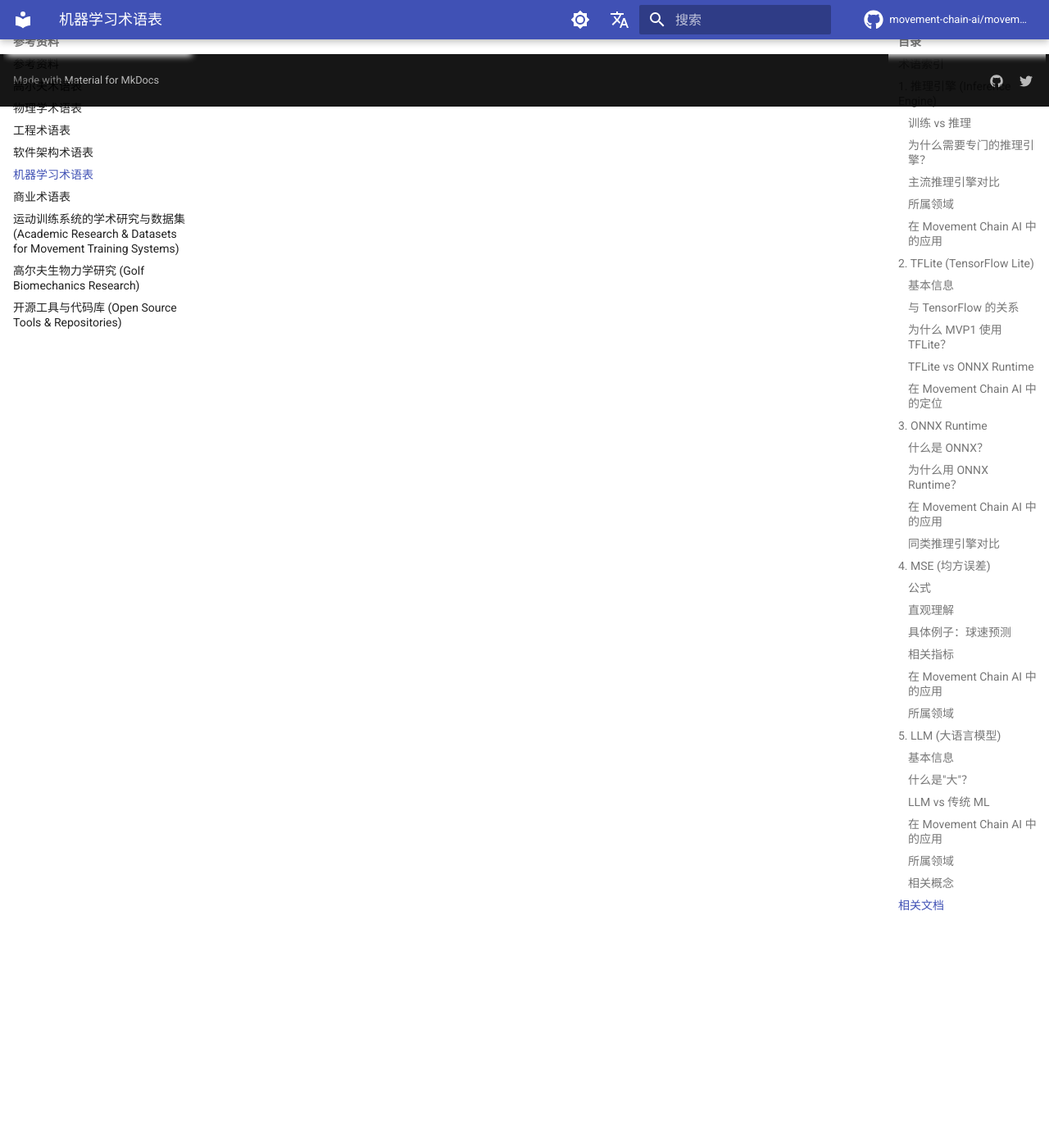
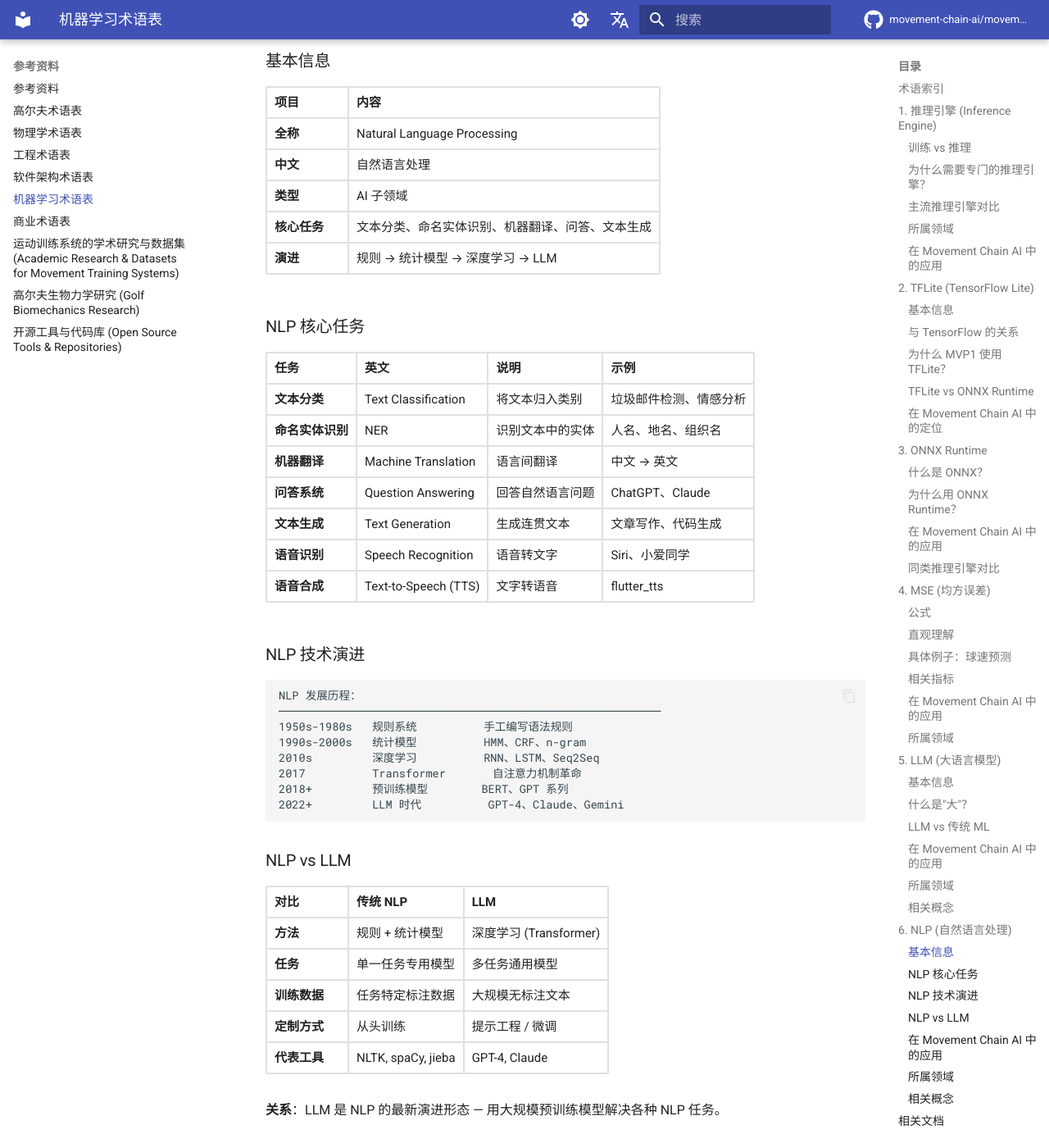
Before and after one commit to movement-chain-ai/movement-chain-docs, an MkDocs documentation site: the page built from docs/zh/reference/ml-glossary.md, in a window 1280 px wide and 1400 px high, scrolled down 11457 px. Shown: the whole window at 82% size. Built offline with MkDocs 1.6.1 and Material for MkDocs 9.7.7, drawn with Linux system fonts in a browser that asks for light colours; comment, search, counter and statistics services are not loaded; the version menu is left out; some of the changed text lies outside the part shown.

Commit message:
docs(zh): 添加 NLP 术语到 ML 术语表
- 在 ml-glossary.md 添加第 6 条术语：NLP (自然语言处理)
- 包含核心任务、技术演进、NLP vs LLM 对比
- 说明 NLP 在 Movement Chain AI 中的应用
- 建立与 ml-basics.md 的交叉引用链接
- 修复 ml-basics.md 中 ASCII 图表对齐问题

🤖 Generated with [Claude Code](https://claude.com/claude-code)

Co-Authored-By: Claude Opus 4.5 <noreply@anthropic.com>

````diff
--- a/docs/zh/reference/ml-glossary.md
+++ b/docs/zh/reference/ml-glossary.md
@@ -13,6 +13,7 @@
 | 3 | [ONNX Runtime](#3-onnx-runtime) | ONNX Runtime | 微软开源的跨平台推理引擎 |
 | 4 | [MSE](#4-mse-均方误差) | Mean Squared Error | 回归模型的评估指标，衡量预测误差 |
 | 5 | [LLM](#5-llm-大语言模型) | Large Language Model | 大规模预训练语言模型，用于生成自然语言反馈 |
+| 6 | [NLP](#6-nlp-自然语言处理) | Natural Language Processing | AI 的分支，研究计算机理解和生成人类语言 |
 
 ---
 
@@ -445,6 +446,123 @@ X-Factor: 45°             GPT-4o-mini              "您的转体幅度很好，
 
 ---
 
+## 6. NLP (自然语言处理) {#6-nlp-自然语言处理}
+
+**定义：** NLP (Natural Language Processing，自然语言处理) 是人工智能的一个分支，研究如何让计算机理解、处理和生成人类语言。
+
+---
+
+### 基本信息
+
+| 项目 | 内容 |
+|------|------|
+| **全称** | Natural Language Processing |
+| **中文** | 自然语言处理 |
+| **类型** | AI 子领域 |
+| **核心任务** | 文本分类、命名实体识别、机器翻译、问答、文本生成 |
+| **演进** | 规则 → 统计模型 → 深度学习 → LLM |
+
+### NLP 核心任务
+
+| 任务 | 英文 | 说明 | 示例 |
+|------|------|------|------|
+| **文本分类** | Text Classification | 将文本归入类别 | 垃圾邮件检测、情感分析 |
+| **命名实体识别** | NER | 识别文本中的实体 | 人名、地名、组织名 |
+| **机器翻译** | Machine Translation | 语言间翻译 | 中文 → 英文 |
+| **问答系统** | Question Answering | 回答自然语言问题 | ChatGPT、Claude |
+| **文本生成** | Text Generation | 生成连贯文本 | 文章写作、代码生成 |
+| **语音识别** | Speech Recognition | 语音转文字 | Siri、小爱同学 |
+| **语音合成** | Text-to-Speech (TTS) | 文字转语音 | flutter_tts |
+
+### NLP 技术演进
+
+```text
+NLP 发展历程：
+─────────────────────────────────────────────────────────
+1950s-1980s   规则系统          手工编写语法规则
+1990s-2000s   统计模型          HMM、CRF、n-gram
+2010s         深度学习          RNN、LSTM、Seq2Seq
+2017          Transformer       自注意力机制革命
+2018+         预训练模型        BERT、GPT 系列
+2022+         LLM 时代          GPT-4、Claude、Gemini
+```
+
+### NLP vs LLM
+
+| 对比 | 传统 NLP | LLM |
+|------|----------|-----|
+| **方法** | 规则 + 统计模型 | 深度学习 (Transformer) |
+| **任务** | 单一任务专用模型 | 多任务通用模型 |
+| **训练数据** | 任务特定标注数据 | 大规模无标注文本 |
+| **定制方式** | 从头训练 | 提示工程 / 微调 |
+| **代表工具** | NLTK, spaCy, jieba | GPT-4, Claude |
+
+**关系**：LLM 是 NLP 的最新演进形态 — 用大规模预训练模型解决各种 NLP 任务。
+
+### 在 Movement Chain AI 中的应用
+
+Movement Chain AI 使用 NLP/LLM 技术将技术分析数据转化为自然语言教练建议：
+
+```text
+NLP 在 Movement Chain AI 的应用：
+─────────────────────────────────────────────────────────
+传感器数据                   NLP 处理                  用户反馈
+─────────────               ─────────────             ─────────────
+X-Factor: 45°               ┌─────────────┐           语音播报
+节奏比: 3.2:1        ──────►│ GPT-4o-mini │ ──────►  "您的转体幅度
+手腕滞后: 18°               │    (LLM)    │           很好，但下杆
+肌肉激活序列                 └─────────────┘           稍快..."
+                                  │
+                                  ▼
+                            ┌─────────────┐
+                            │ flutter_tts │
+                            │   (TTS)     │
+                            └─────────────┘
+```
+
+| NLP 任务 | 在项目中的应用 | 技术选型 |
+|----------|----------------|----------|
+| **文本生成** | 生成教练反馈 | GPT-4o-mini |
+| **语音合成** | 语音播报建议 | flutter_tts |
+| **Prompt Engineering** | 设计有效提示词 | 自研 |
+
+> 详见：[ML 基础入门](../design/guides/ml-basics.md) - 第 5 层 NLP 反馈
+
+### 所属领域
+
+```text
+人工智能 (AI)
+├── 计算机视觉 (CV)
+│   └── 姿态估计、目标检测...
+├── 自然语言处理 (NLP) ← 这里
+│   ├── 传统 NLP
+│   │   ├── 分词、词性标注
+│   │   ├── 命名实体识别
+│   │   └── 机器翻译
+│   └── 现代 NLP (基于 LLM)
+│       ├── 对话系统
+│       ├── 文本生成
+│       └── 多模态理解
+├── 语音处理
+│   ├── 语音识别 (ASR)
+│   └── 语音合成 (TTS)
+└── 机器学习
+    └── 深度学习
+        └── Transformer ← NLP 和 LLM 的基础架构
+```
+
+### 相关概念
+
+| 术语 | 说明 |
+|------|------|
+| **分词 (Tokenization)** | 将文本切分为词或子词单元 |
+| **词向量 (Word Embedding)** | 将词语映射为向量表示 |
+| **Transformer** | NLP 革命性架构，自注意力机制 |
+| **BERT** | Google 的双向编码器模型 |
+| **GPT** | OpenAI 的生成式预训练模型 |
+
+---
+
 ## 相关文档
 
 - [软件架构术语表](software-glossary.md) - 六边形架构等设计模式
````
Also changed, not shown: docs/zh/design/guides/ml-basics.md (+24 -24 lines).
